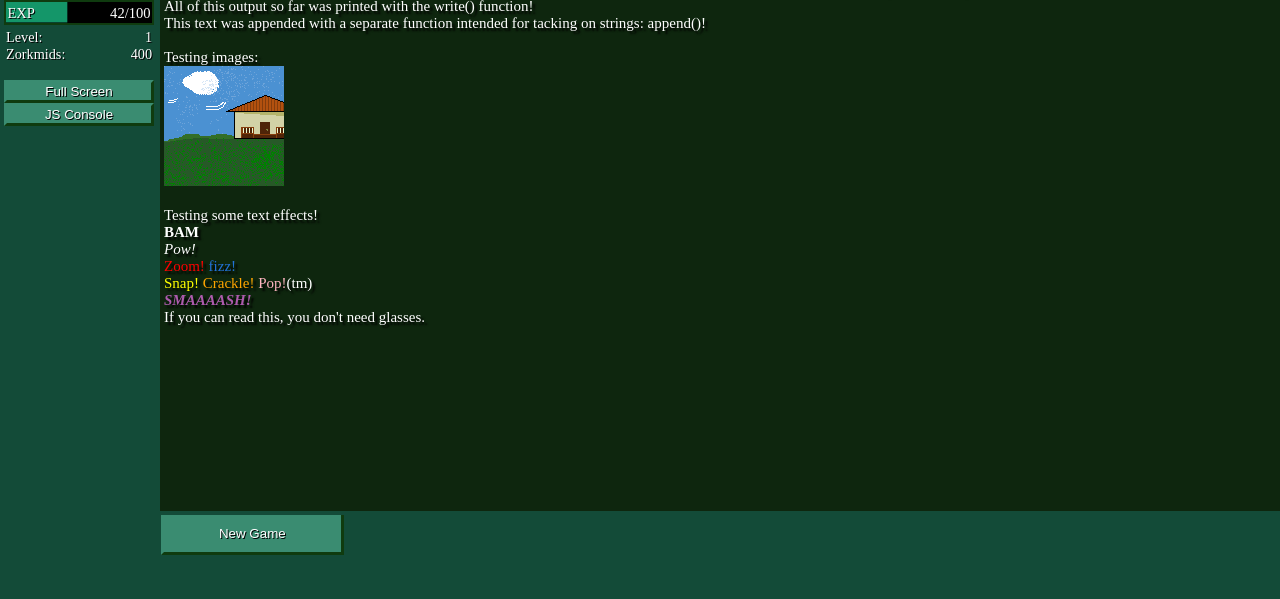
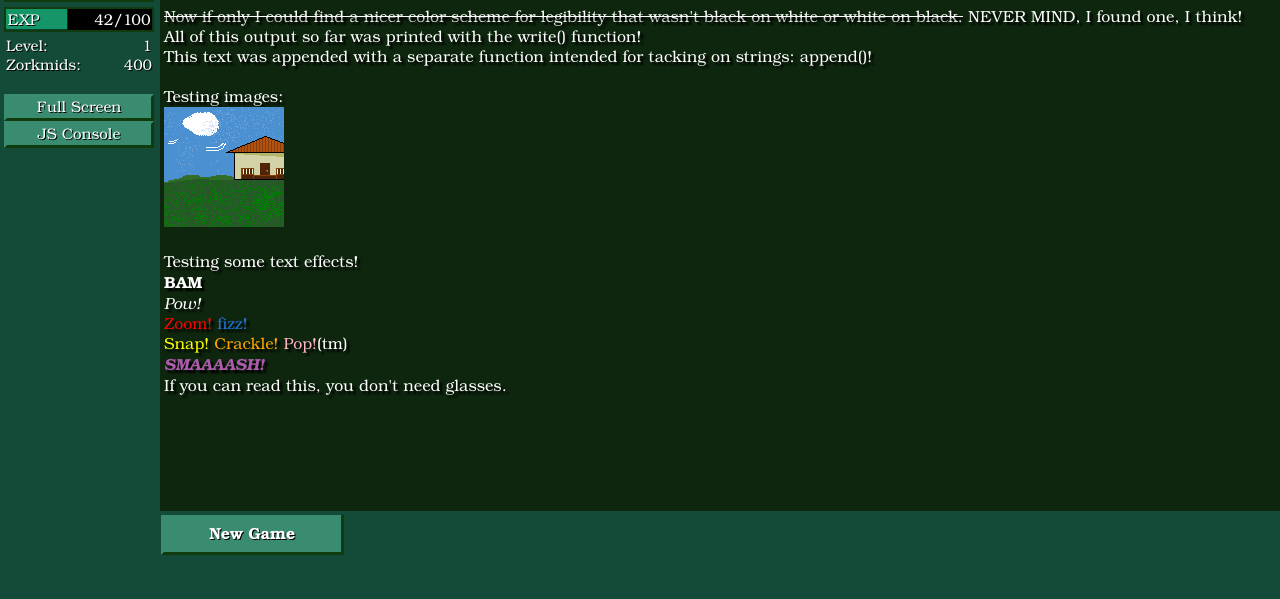
Before and after one commit to dragontamer8740/unnamed-game, a plain HTML site: page index.html in a window 1280 px wide. Shown: the part 201-800 px from the top of the page. Drawn offline with Linux system fonts and the light colour scheme.

Commit message:
Added a font to the game so it doesn't rely on the browser having a good default font set.

```diff
--- a/css/style01.css
+++ b/css/style01.css
@@ -15,16 +15,52 @@
  *  along with The Unnamed Game.  If not, see <http://www.gnu.org/licenses/>.
  */
 
+/* Font is taken from GhostPDL 9.06, which was released under GPLv3. The
+documentation included in the software indicates that the Type1 font
+is also licensed under GPLv3. The Type1 was modified and converted to
+create the WOFF and TTF versions below. */
+
+@font-face{
+  font-family: "URW Bookman L";
+  src: url("../fonts/urwbookmanl-ligh.woff") format("woff"),
+       url("../fonts/urwbookmanl-ligh.ttf") format("truetype");
+}
+
+@font-face{
+  font-family: "URW Bookman L";
+  src: url("../fonts/urwbookmanl-demibold.woff") format("woff"),
+       url("../fonts/urwbookmanl-demibold.ttf") format("truetype");
+  font-weight: bold;
+}
+
+@font-face{
+  font-family: "URW Bookman L";
+  src: url("../fonts/urwbookmanl-lighital.woff") format("woff"),
+       url("../fonts/urwbookmanl-lighital.ttf") format("truetype");
+  font-style: italic;
+}
+
+@font-face{
+  font-family: "URW Bookman L";
+  src: url("../fonts/urwbookmanl-demiboldital.woff") format("woff"),
+       url("../fonts/urwbookmanl-demiboldital.ttf") format("truetype");
+  font-weight: bold;
+  font-style: italic;
+}
+
+
 html {
   height: 100%;
 }
+
 body {
+  font-family: "URW Bookman L";
   height: 100%;
   margin: 0;
   padding: 0;
   border: 0;
   background-color: #134B38;
-  font-size: 15px;
+  font-size: 12pt;
 }
 body:fullscreen {
   height: 100%;
@@ -123,6 +159,7 @@ input {
   width: 100%;
 }
 .ribbonBtnBot {
+  font-weight: bold;
   flex: 1 0 0%;
   height: 5vh;
   min-height: 5vh;
@@ -150,6 +187,8 @@ input {
   width: 86%;
 }
 button, select{
+  font-family: "URW Bookman L";
+  font-size: 100%;
   background-color: #3A8C71;
   color: white;
   text-shadow: 1px 1px black;
```
Also changed, not shown: fonts/font-license-and-notes.txt (added), fonts/urwbookmanl-demibold.ttf (added), fonts/urwbookmanl-demibold.woff (added), fonts/urwbookmanl-demiboldital.ttf (added), fonts/urwbookmanl-demiboldital.woff (added), fonts/urwbookmanl-ligh.ttf (added), fonts/urwbookmanl-ligh.woff (added), fonts/urwbookmanl-lighital.ttf (added), fonts/urwbookmanl-lighital.woff (added), 1 other file.
